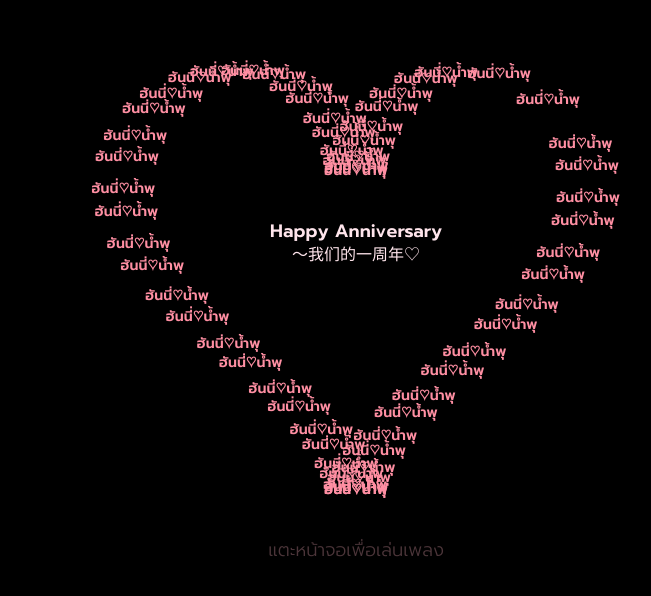
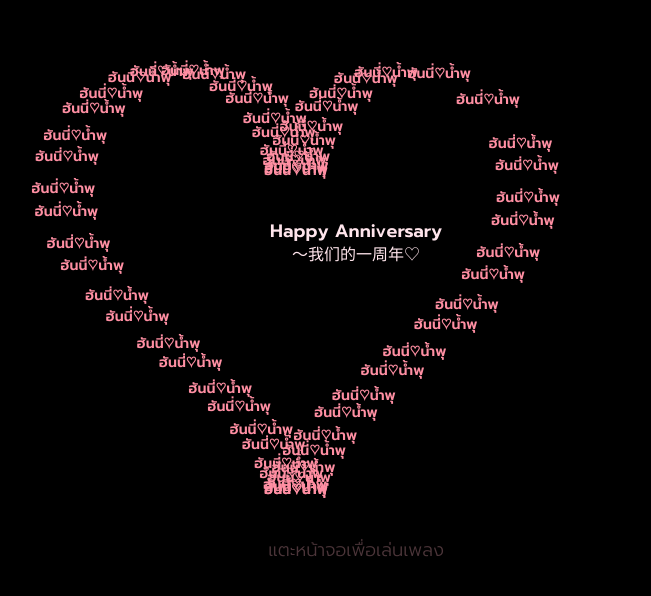
Before and after one commit to momentememories-ui/you95, a plain HTML site: page index.html in a window 1280 px wide. Shown: the part 156-752 px from the top of the page, without its empty margins (284-935 px from the left). Drawn offline with Linux system fonts and the light colour scheme.

Commit message:
Update index.html

```diff
--- a/index.html
+++ b/index.html
@@ -87,18 +87,23 @@
             let centerX = canvas.width / 2;
             let centerY = canvas.height / 2;
 
-            // 1. วาดข้อความ "Happy Anniversary" ตรงกลางหัวใจ
+            // กำหนดจุดศูนย์กลางของหัวใจให้ขยับไปทางซ้าย (ลบออก 60 พิกเซล)
+            // คุณสามารถปรับตัวเลข 60 เพิ่มหรือลดได้ตามต้องการเลยครับ
+            let heartCenterX = centerX - 60;
+
+            // 1. วาดข้อความ "Happy Anniversary" ตรงกลางหน้าจอเหมือนเดิม (ใช้ centerX)
             ctx.fillStyle = "#ffe5ec";
             ctx.font = "600 18px 'Prompt', sans-serif";
             ctx.textAlign = "center";
             ctx.textBaseline = "middle";
+
             // บรรทัดที่ 1: Happy Anniversary
             ctx.fillText("Happy Anniversary", centerX, centerY - 12);
             // บรรทัดที่ 2: ～我们的一周年♡
             ctx.font = "300 16px 'Prompt', sans-serif";
             ctx.fillText("～我们的一周年♡", centerX, centerY + 12);
 
-            // 2. วาดเส้นขอบหัวใจที่ประกอบด้วยคำว่า "ฮันนี่♡น้ำพุ"
+            // 2. วาดเส้นขอบหัวใจที่ขยับไปทางซ้าย (เปลี่ยนไปใช้ heartCenterX)
             ctx.fillStyle = "#ff8fa3";
             ctx.font = "bold 14px 'Prompt', sans-serif";
 
@@ -106,7 +111,7 @@
                 let angle = t + i * 0.2;
                 let pos = heartFunction(angle);
 
-                let x = centerX + pos.x * scale;
+                let x = heartCenterX + pos.x * scale;
                 let y = centerY + pos.y * scale;
 
                 ctx.fillText("ฮันนี่♡น้ำพุ", x, y);
```
